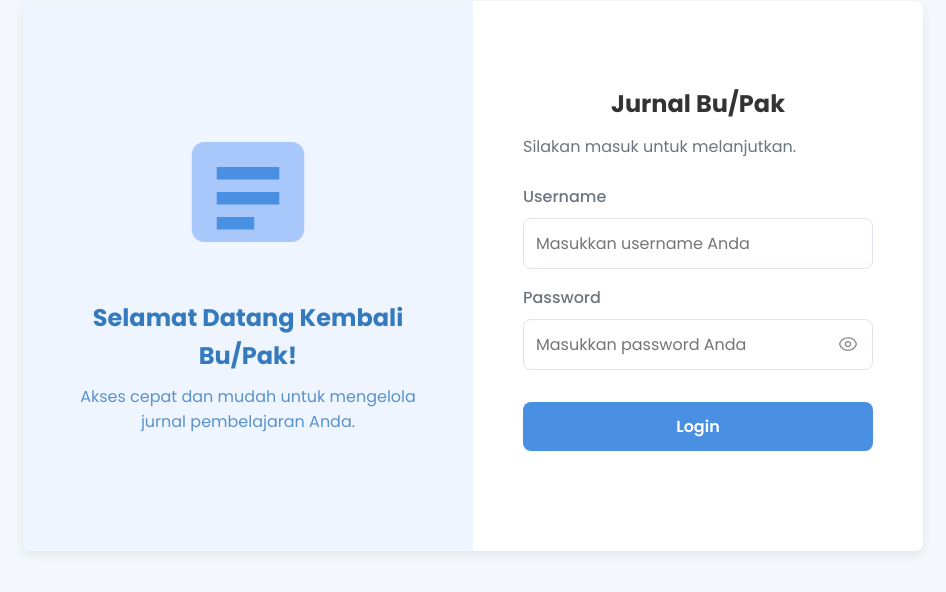
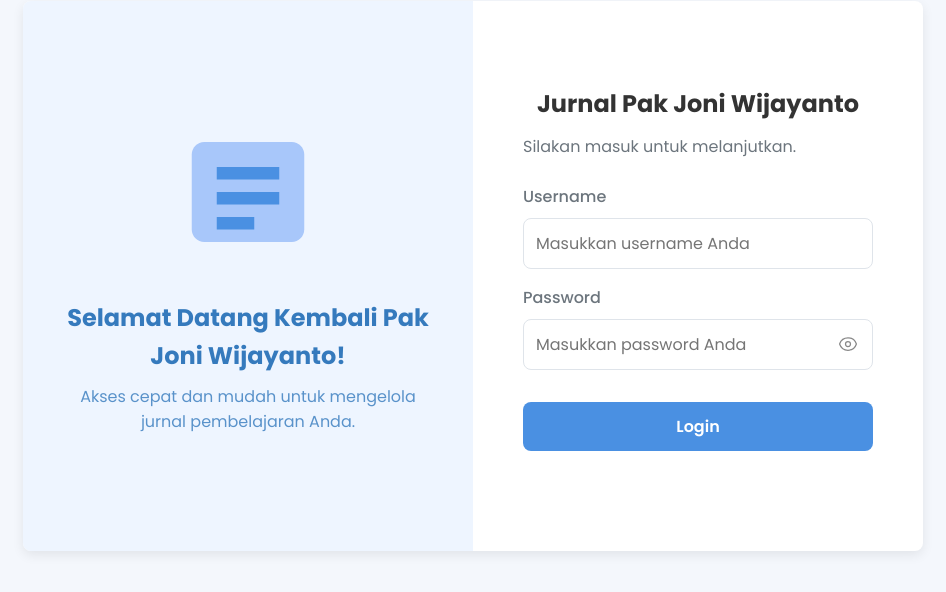
Before and after one commit to Wahyudi-1/jurnalJoniWijayanto, a plain HTML site: page index.html in a window 1280 px wide. Shown: the part 124-716 px from the top of the page, without its empty margins (167-1113 px from the left). Drawn offline with nearby package versions, Linux system fonts and the light colour scheme.

Commit message:
Update index.html

```diff
--- a/index.html
+++ b/index.html
@@ -41,7 +41,7 @@
                     <path d="M7 12H17V14H7V12Z" fill="#4a90e2"/>
                     <path d="M7 16H13V18H7V16Z" fill="#4a90e2"/>
                 </svg>
-                <h3>Selamat Datang Kembali Bu/Pak!</h3>
+                <h3>Selamat Datang Kembali Pak Joni Wijayanto!</h3>
                 <p>Akses cepat dan mudah untuk mengelola jurnal pembelajaran Anda.</p>
             </div>
         </div>
@@ -50,7 +50,7 @@
         <div class="login-form-container">
             <div class="login-form-content">
 
-                <h2 class="logo">Jurnal Bu/Pak</h2>
+                <h2 class="logo">Jurnal Pak Joni Wijayanto</h2>
                 <p style="color: var(--text-light); margin-bottom: 25px;">Silakan masuk untuk melanjutkan.</p>
 
                 <form onsubmit="event.preventDefault(); document.getElementById('loginButton').click();">
```
